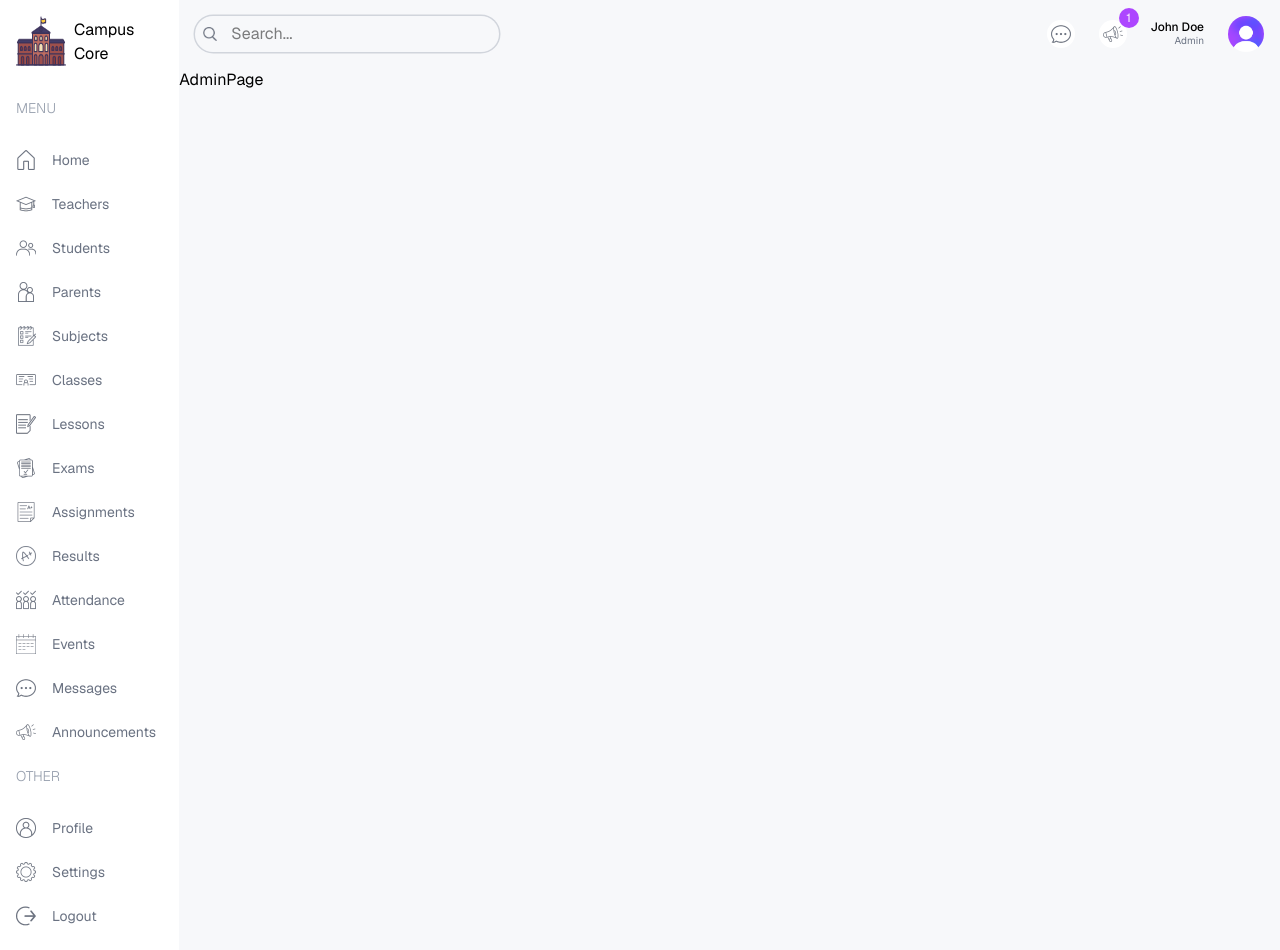
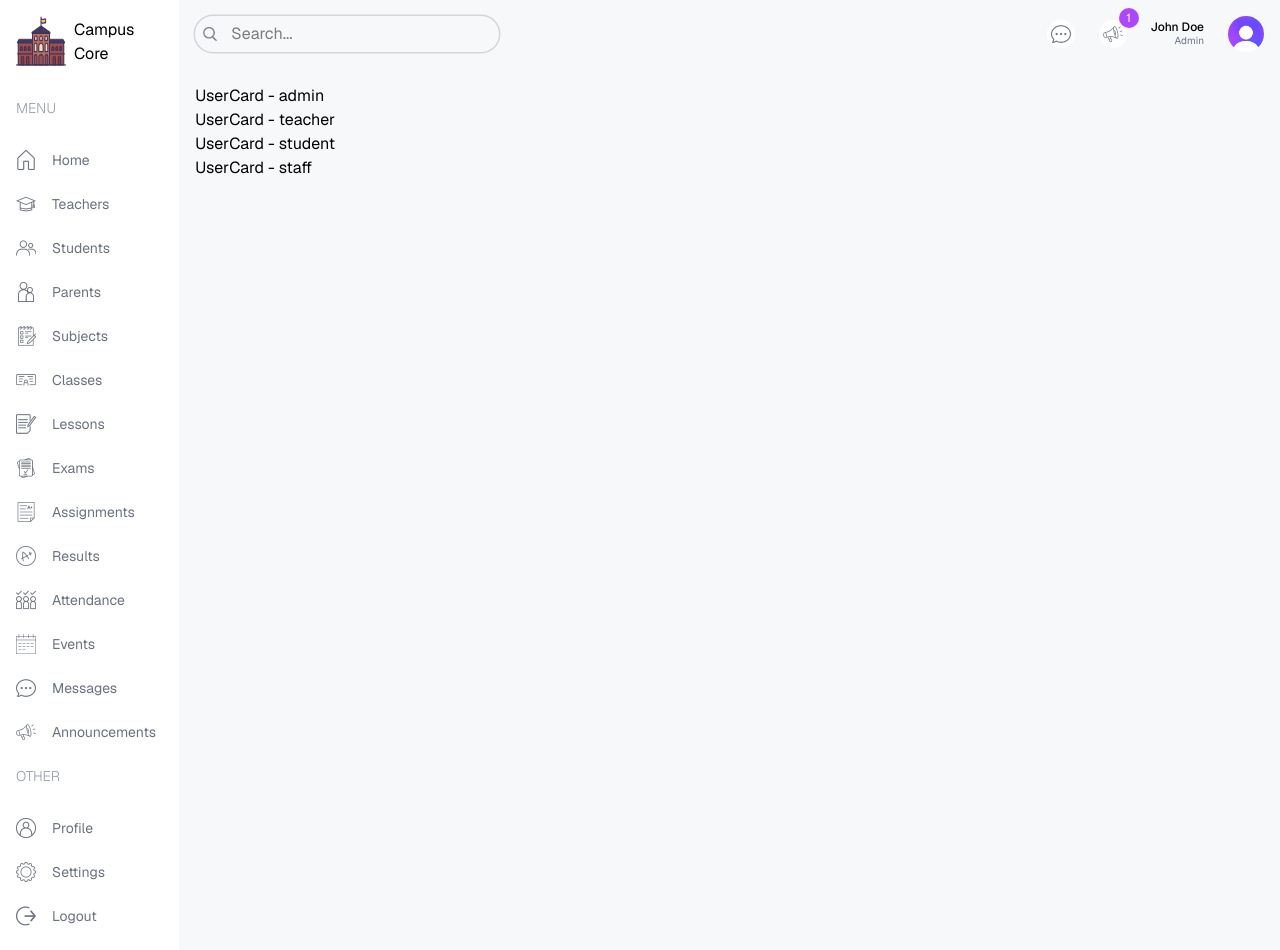
Before and after one commit to MinhazulAbidin/Campus-Core, a Next.js app: page /admin in a window 1280 px wide. Built offline with nearby package versions, Linux system fonts and the light colour scheme.

Commit message:
css color added

```diff
--- a/src/app/(dashboard)/admin/page.tsx
+++ b/src/app/(dashboard)/admin/page.tsx
@@ -1,9 +1,22 @@
-import React from 'react'
+import UserCard from "@/components/UserCard";
+import React from "react";
 
 const AdminPage = () => {
   return (
-    <div>AdminPage</div>
-  )
-}
+    <section className="flex flex-col md:flex-row gap-4 p-4 ">
+      {/* left */}
+      <div className="w-full lg:w-2/3">
+        <div>
+          <UserCard type="admin" />
+          <UserCard type="teacher" />
+          <UserCard type="student" />
+          <UserCard type="staff" />
+        </div>
+      </div>
+      {/* right */}
+      <div className="w-full lg:w-1/3"></div>
+    </section>
+  );
+};
 
-export default AdminPage
+export default AdminPage;
--- a/src/app/globals.css
+++ b/src/app/globals.css
@@ -3,11 +3,23 @@
 :root {
   --background: #ffffff;
   --foreground: #171717;
+  --lamaSky: #c3ebfa;
+  --lamaSkyLight: #edf9fd;
+  --lamaPurple: #cfceff;
+  --lamaPurpleLight: #f1f0ff;
+  --lamaYellow: #fae27c;
+  --lamaYellowLight: #fefce8;
 }
 
 @theme inline {
   --color-background: var(--background);
   --color-foreground: var(--foreground);
+  --color-lama-sky: var(--lamaSky);
+  --color-lama-sky-light: var(--lamaSkyLight);
+  --color-lama-purple: var(--lamaPurple);
+  --color-lama-purple-light: var(--lamaPurpleLight);
+  --color-lama-yellow: var(--lamaYellow);
+  --color-lama-yellow-light: var(--lamaYellowLight);
   --font-sans: var(--font-geist-sans);
   --font-mono: var(--font-geist-mono);
 }
--- /dev/null
+++ b/src/components/UserCard.tsx
@@ -0,0 +1,9 @@
+import React from 'react'
+
+const UserCard = ({type}: {type: string}) => {
+  return (
+    <div>UserCard - {type}</div>
+  )
+}
+
+export default UserCard
```
